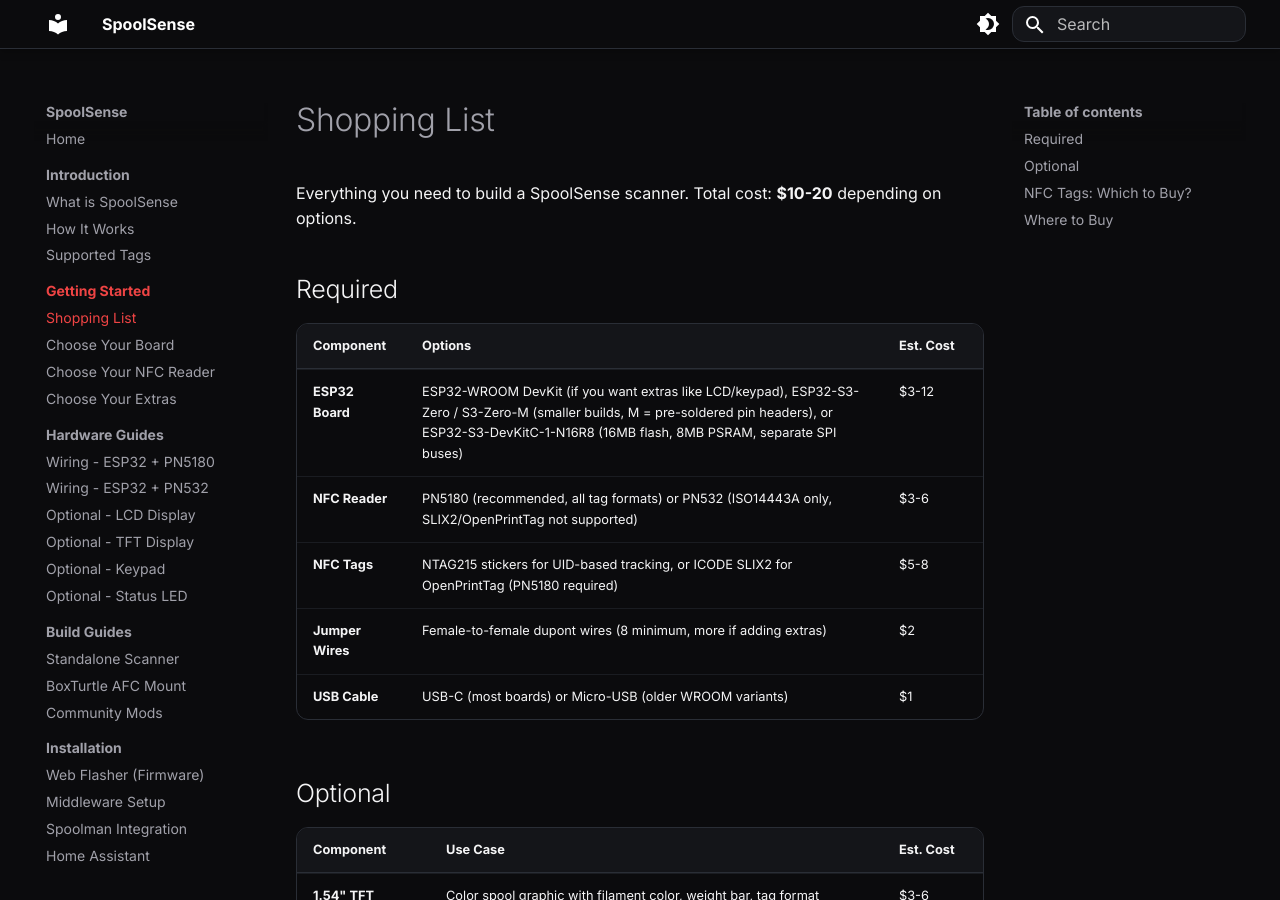
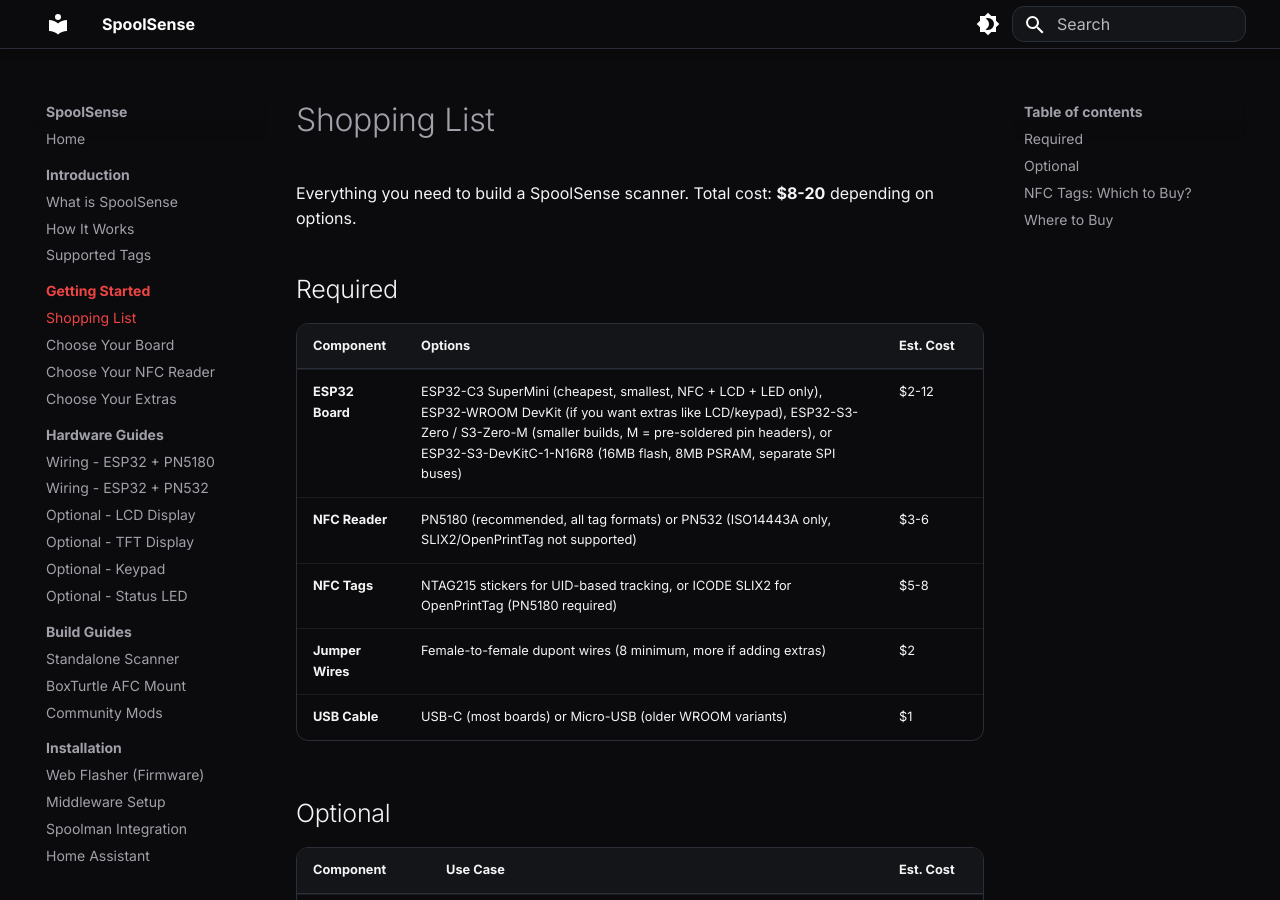
Before and after one commit to SpoolSense/spoolsense.org, an MkDocs documentation site: the page built from docs/getting-started/shopping-list.md, in a window 1280 px wide and 900 px high. Built offline with MkDocs 1.6.1 and Material for MkDocs 9.7.7, drawn with Linux system fonts in a browser that asks for light colours; some of the changed text lies outside the part shown.

Commit message:
docs: add ESP32-C3 SuperMini to shopping list

```diff
--- a/docs/getting-started/shopping-list.md
+++ b/docs/getting-started/shopping-list.md
@@ -1,12 +1,12 @@
 # Shopping List
 
-Everything you need to build a SpoolSense scanner. Total cost: **$10-20** depending on options.
+Everything you need to build a SpoolSense scanner. Total cost: **$8-20** depending on options.
 
 ## Required
 
 | Component | Options | Est. Cost |
 |-----------|---------|-----------|
-| **ESP32 Board** | ESP32-WROOM DevKit (if you want extras like LCD/keypad), ESP32-S3-Zero / S3-Zero-M (smaller builds, M = pre-soldered pin headers), or ESP32-S3-DevKitC-1-N16R8 (16MB flash, 8MB PSRAM, separate SPI buses) | $3-12 |
+| **ESP32 Board** | ESP32-C3 SuperMini (cheapest, smallest, NFC + LCD + LED only), ESP32-WROOM DevKit (if you want extras like LCD/keypad), ESP32-S3-Zero / S3-Zero-M (smaller builds, M = pre-soldered pin headers), or ESP32-S3-DevKitC-1-N16R8 (16MB flash, 8MB PSRAM, separate SPI buses) | $2-12 |
 | **NFC Reader** | PN5180 (recommended, all tag formats) or PN532 (ISO14443A only, SLIX2/OpenPrintTag not supported) | $3-6 |
 | **NFC Tags** | NTAG215 stickers for UID-based tracking, or ICODE SLIX2 for OpenPrintTag (PN5180 required) | $5-8 |
 | **Jumper Wires** | Female-to-female dupont wires (8 minimum, more if adding extras) | $2 |
@@ -35,7 +35,7 @@ Everything you need to build a SpoolSense scanner. Total cost: **$10-20** depend
 
 All components are widely available on Amazon, AliExpress, and electronics suppliers. Search for:
 
-- "ESP32 WROOM DevKit" or "ESP32-S3-Zero Waveshare" or "ESP32-S3-DevKitC-1-N16R8"
+- "ESP32-C3 SuperMini" or "ESP32 WROOM DevKit" or "ESP32-S3-Zero Waveshare" or "ESP32-S3-DevKitC-1-N16R8"
 - "AITRIP PN5180 NFC module" or "PN532 NFC module SPI"
 - "NTAG215 NFC stickers" or "ICODE SLIX2 NFC tags"
 - "16x2 I2C LCD 0x27"
```
